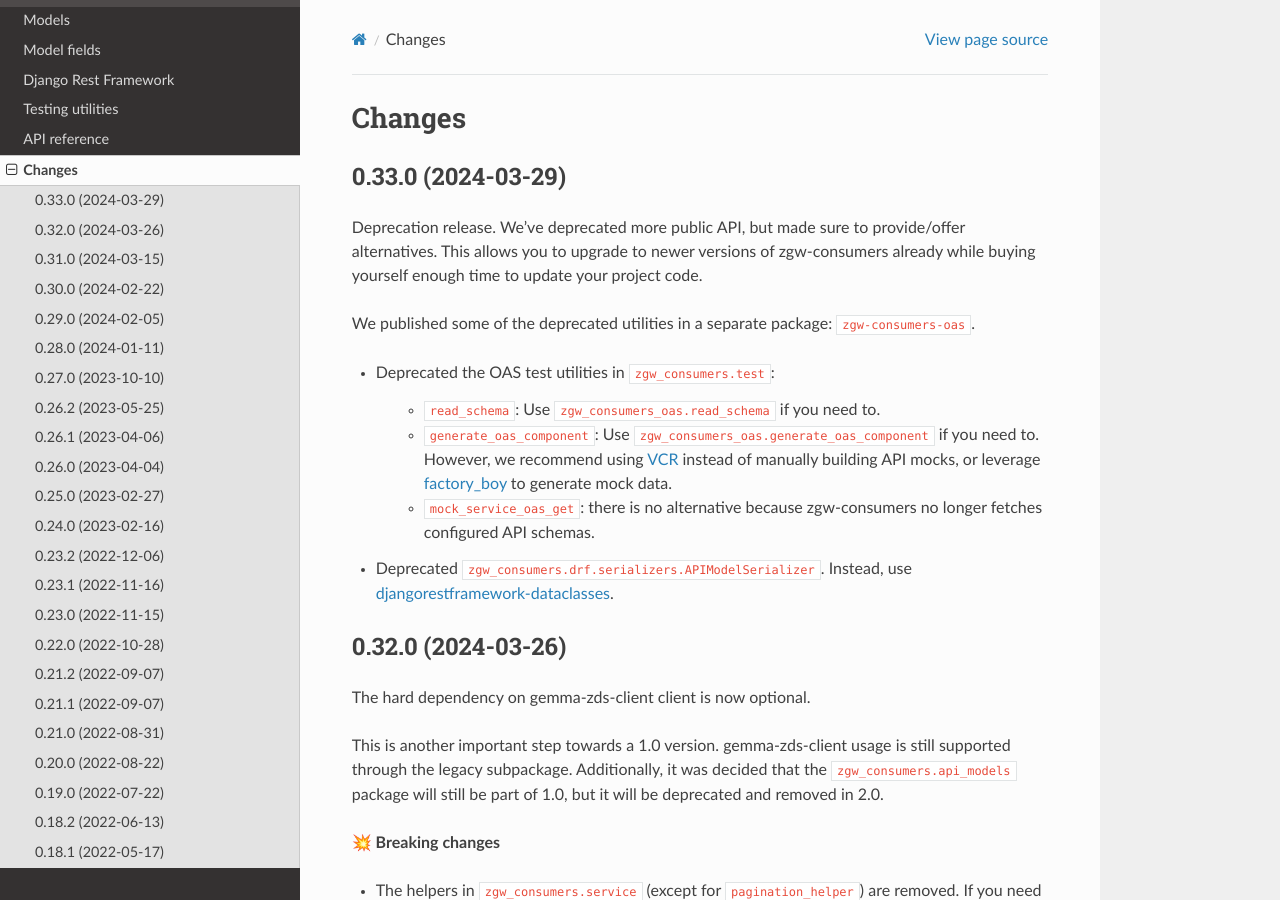
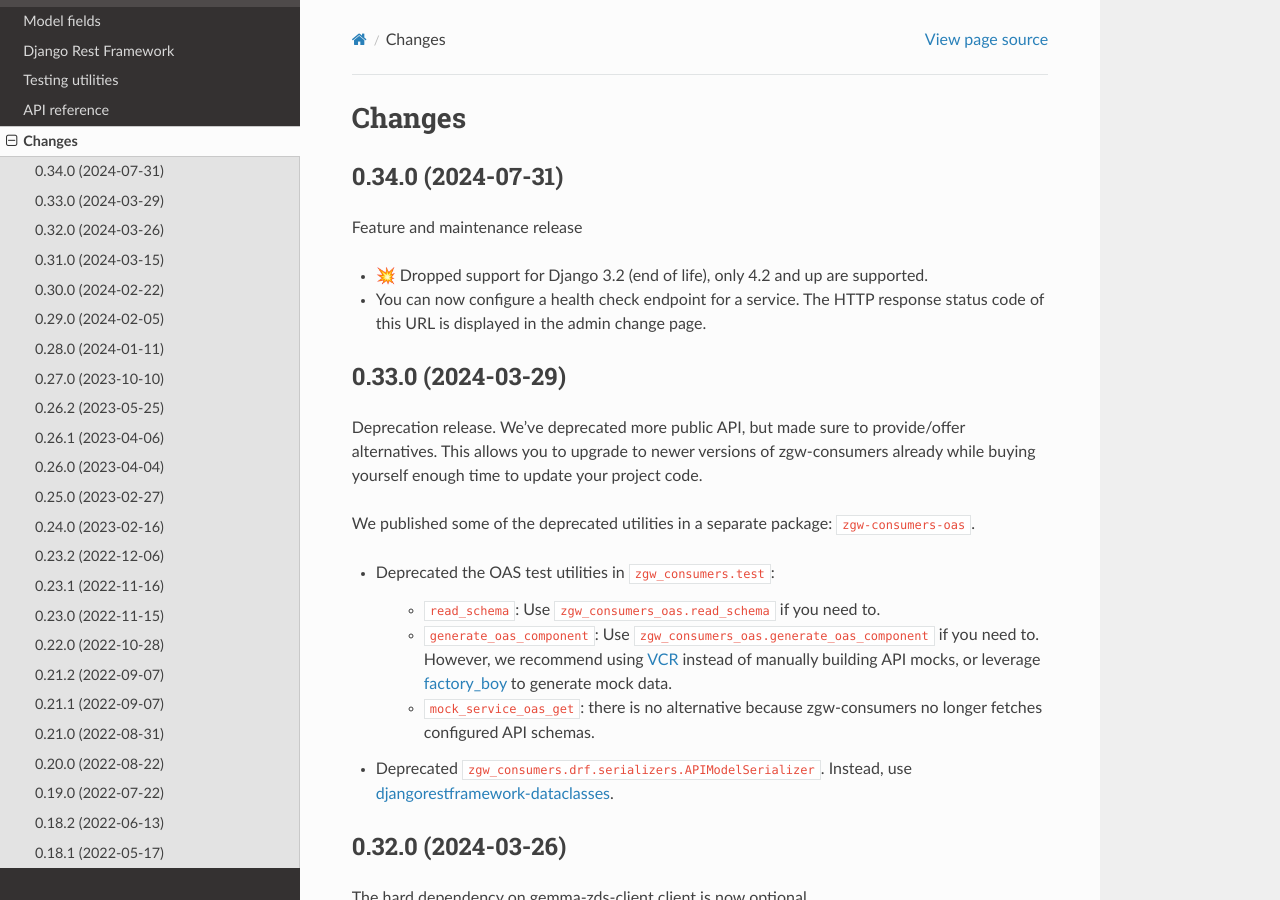
Before and after one commit to maykinmedia/zgw-consumers, a Sphinx documentation site: the page built from docs/changelog.rst, in a window 1280 px wide and 900 px high. Built offline with Sphinx 7.4.7 and the Read the Docs theme 2.0.0, drawn with Linux system fonts in a browser that asks for light colours.

Commit message:
:bookmark: Bump version to 0.34.0 and update changelog

```diff
--- a/CHANGELOG.rst
+++ b/CHANGELOG.rst
@@ -1,5 +1,14 @@
 Changes
 =======
+
+0.34.0 (2024-07-31)
+-------------------
+
+Feature and maintenance release
+
+* 💥 Dropped support for Django 3.2 (end of life), only 4.2 and up are supported.
+* You can now configure a health check endpoint for a service. The HTTP response
+  status code of this URL is displayed in the admin change page.
 
 0.33.0 (2024-03-29)
 -------------------
--- a/README.rst
+++ b/README.rst
@@ -5,7 +5,7 @@
 Welcome to ZGW Consumers' documentation!
 ========================================
 
-:Version: 0.33.0
+:Version: 0.34.0
 :Source: https://github.com/maykinmedia/zgw-consumers
 :Keywords: OpenAPI, Zaakgericht Werken, Common Ground, NLX
 
--- a/docs/conf.py
+++ b/docs/conf.py
@@ -25,7 +25,7 @@ copyright = "2022, Maykin Media"
 author = "Maykin Media"
 
 # The full version, including alpha/beta/rc tags
-release = "0.33.0"
+release = "0.34.0"
 
 
 # -- General configuration ---------------------------------------------------
--- a/pyproject.toml
+++ b/pyproject.toml
@@ -4,7 +4,7 @@ build-backend = "setuptools.build_meta"
 
 [project]
 name = "zgw-consumers"
-version = "0.33.0"
+version = "0.34.0"
 description = "Configuration for service (OpenAPI 3 or other) consumers"
 authors = [
     {name = "Maykin Media", email = "support@maykinmedia.nl"}
@@ -101,7 +101,7 @@ testpaths = ["tests"]
 DJANGO_SETTINGS_MODULE = "testapp.settings"
 
 [tool.bumpversion]
-current_version = "0.33.0"
+current_version = "0.34.0"
 files = [
     {filename = "pyproject.toml"},
     {filename = "README.rst"},
```
